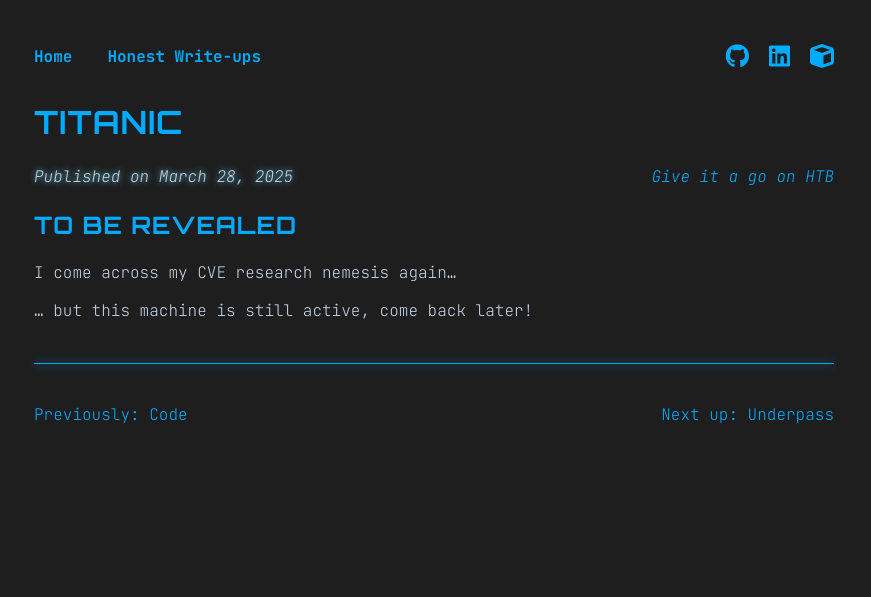
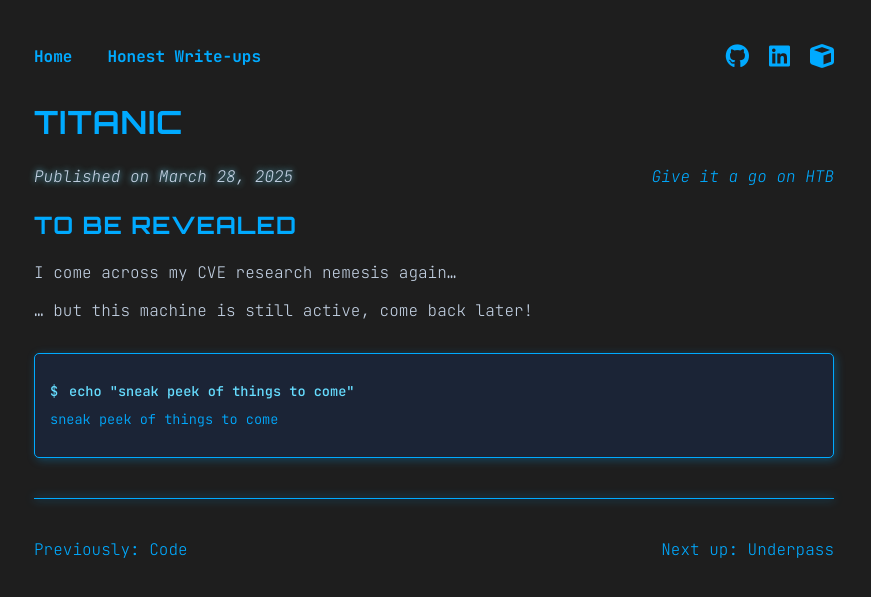
Before and after one commit to tiagomanunes/tiagomanunes.github.io, a Jekyll site: the page built from _writeups/titanic.md, in a window 1280 px wide. Shown: the top 597 px of the page, without its empty margins (206-1077 px from the left). Built offline with Jekyll 4.4.1, drawn with Linux system fonts in a browser that asks for light colours.

````diff
--- a/_writeups/titanic.md
+++ b/_writeups/titanic.md
@@ -11,3 +11,8 @@
 I come across my CVE research nemesis again...
 
 ... but this machine is still active, come back later!
+
+```
+$ echo "sneak peek of things to come"
+sneak peek of things to come
+```
````
Also changed, not shown: .github/workflows/jekyll-gh-pages.yml.
